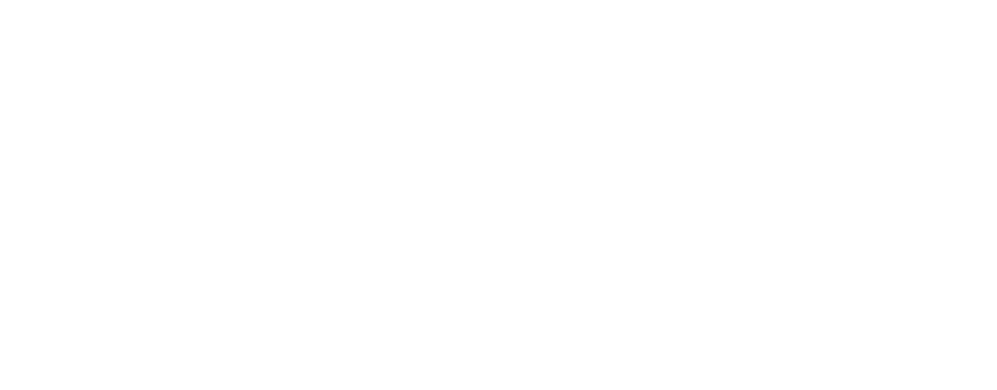
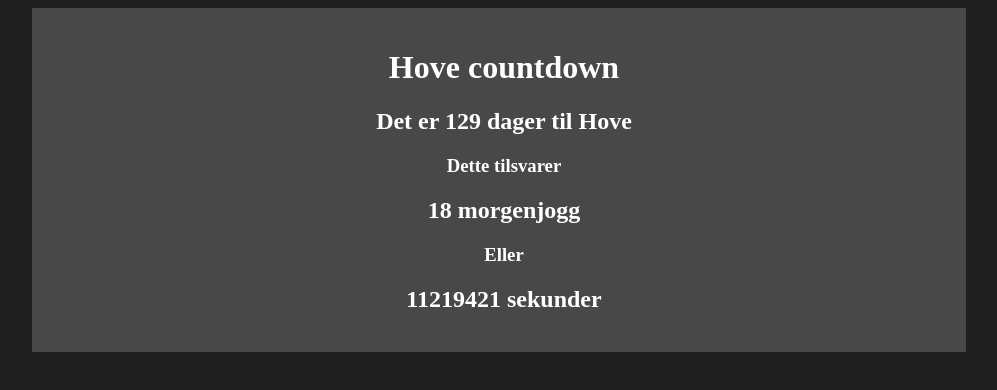
Before and after one commit to augustrakvaag/augustrakvaag.github.io, a plain HTML site: page hovekalk/hove.html in a window 1280 px wide. Shown: the whole page, without its empty margins (141-1138 px from the left). Drawn offline with Linux system fonts and the light colour scheme.

Commit message:
created hovekalk

```diff
--- a/hovekalk/hove.html
+++ b/hovekalk/hove.html
@@ -0,0 +1,39 @@
+<!doctype html>
+<html lang="no">
+
+<head>
+    <title>Hove countdown</title>
+    <meta charset="utf-8">
+    <style>
+        body {
+            background-color: #1f1f1f;
+            color: white;
+        }
+
+        #innpakning {
+            margin: auto;
+            background-color: #484848;
+            width: 70%;
+            padding: 20px;
+            padding-left: 30px;
+        }
+
+        h1,h2,h3{
+            text-align: center;
+
+        }
+    </style>
+</head>
+
+<body>
+    <div id="innpakning">
+        <h1>Hove countdown</h1>
+        <h2 id="dagerTekst">Dager til Hove</h2>
+        <h3>Dette tilsvarer</h3>
+        <h2 id="morgenjoggTekst">morgenjogg</h2>
+        <h3>Eller</h3>
+        <h2 id="sekunderTekst">sekunder</h2>
+    </div>
+    <script type="text/javascript" src="hovekalk.js"></script>
+</body>
+</html>
--- /dev/null
+++ b/hovekalk/hovekalk.js
@@ -0,0 +1,24 @@
+let dagerTekstEl = document.querySelector("#dagerTekst");
+let morgenjoggTekstEl = document.querySelector("#morgenjoggTekst");
+let sekunderTekstEl = document.querySelector("#sekunderTekst");
+
+let start = 1749884400;
+
+function calculateDifference(){
+    let time = Date.now() / 1000;
+    let timeLeft = start - time;
+    return timeLeft;
+}
+
+function updatePage(seconds){
+    let minutes = seconds/60;
+    let hours = minutes/60;
+    let days = hours/24;
+    let weeks = days/7;
+
+    dagerTekstEl.innerHTML = "Det er " + Math.floor(days) + " dager til Hove";
+    morgenjoggTekstEl.innerHTML = Math.floor(weeks) + " morgenjogg";
+    sekunderTekstEl.innerHTML = Math.floor(seconds) + " sekunder";
+}
+
+updatePage(calculateDifference())
```
Also changed, not shown: index.html (+1 -4 lines), intervals/index.html (renamed from intervals/intervals.html).
